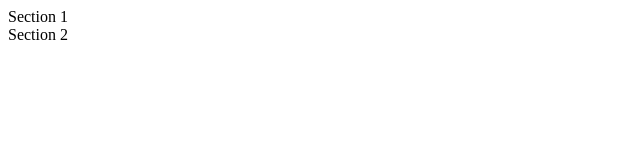
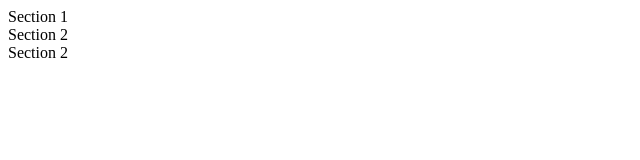
Before and after one commit to marcmorindeziel/newGitTest, a plain HTML site: page index.html in a window 1280 px wide. Shown: the full height of the page, 0-640 px from the left. Drawn offline with Linux system fonts and the light colour scheme.

Commit message:
ajoute de la 3eme section

```diff
--- a/index.html
+++ b/index.html
@@ -10,5 +10,8 @@
 		<section id="2">
 			Section 2
 		</section>
+		<section id="3">
+			Section 2
+		</section>
 </body>
 </html>
```
